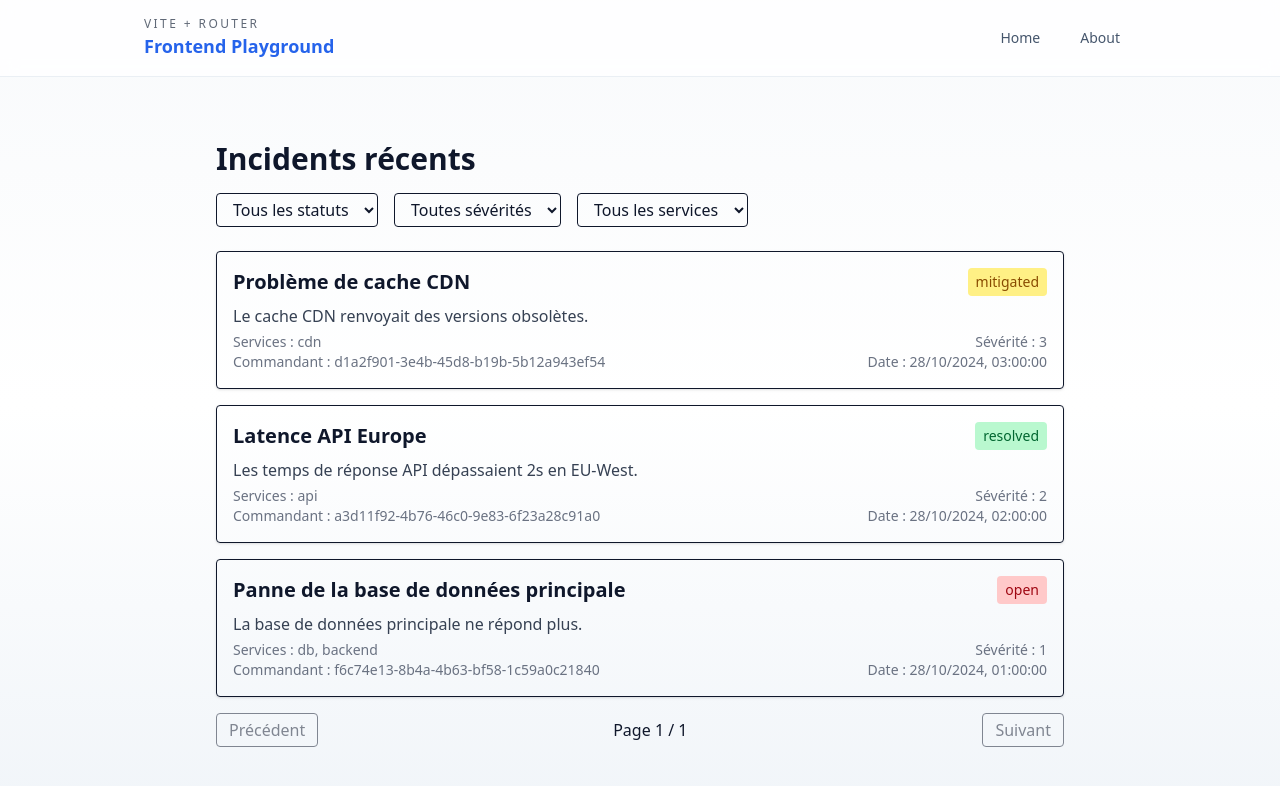
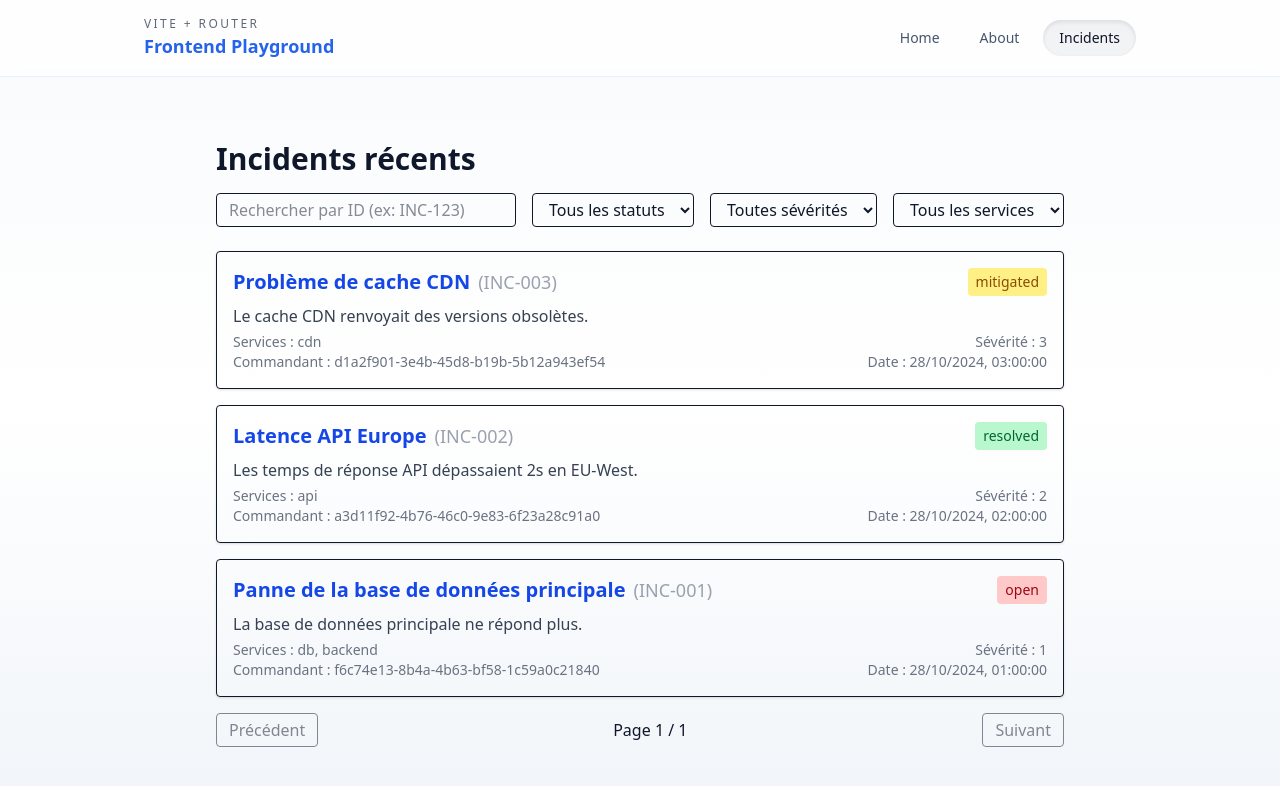
Before and after one commit to JeromeMSD/projet_devops-ilia-2025, a React app in the folder frontend/: page /incidents in a window 1280 px wide. Shown: the top 786 px of the page. Built offline with nearby package versions, Linux system fonts and the light colour scheme; the HTML template or start-up script is replaced by a standard one.

Commit message:
Ajout de la barre de recherche ainsi que du bouton Incidents pour accéder à la page Incidents.

```diff
--- a/frontend/src/components/Navbar.tsx
+++ b/frontend/src/components/Navbar.tsx
@@ -28,6 +28,9 @@ export function Navbar() {
                         <NavLink to="/about" className={linkClasses}>
                             About
                         </NavLink>
+                            <NavLink to="/incidents" className={linkClasses}>
+                            Incidents
+                        </NavLink>
                     </nav>
                 </div>
             </div>
--- a/frontend/src/routes/IncidentsPage.tsx
+++ b/frontend/src/routes/IncidentsPage.tsx
@@ -1,4 +1,4 @@
-import { useState, useMemo } from "react";
+import { useState, useMemo, useEffect } from "react";
 import { mockIncidents } from "../mocks/mockData";
 
 const frenchDateFormatter = new Intl.DateTimeFormat("fr-FR", {
@@ -27,7 +27,13 @@ function IncidentsPage() {
   const [statusFilter, setStatusFilter] = useState<"all" | "open" | "resolved" | "mitigated">("all");
   const [sevFilter, setSevFilter] = useState<number | "all">("all");
   const [serviceFilter, setServiceFilter] = useState<string>("all");
+  const [searchQuery, setSearchQuery] = useState<string>("");
   const [page, setPage] = useState(1);
+
+  // Réinitialise la page à 1 à chaque changement de filtre
+  useEffect(() => {
+    setPage(1);
+  }, [statusFilter, sevFilter, serviceFilter, searchQuery]);
 
   // Filtrer les incidents
   const filteredIncidents = useMemo(() => {
@@ -38,10 +44,16 @@ function IncidentsPage() {
         const serviceMatch =
           serviceFilter === "all" ||
           incident.services.some((s) => s.toLowerCase() === serviceFilter.toLowerCase());
-        return statusMatch && sevMatch && serviceMatch;
+
+        // On convertit l'ID en string pour la recherche
+        const idMatch = String(incident.id)
+          .toLowerCase()
+          .includes(searchQuery.toLowerCase());
+
+        return statusMatch && sevMatch && serviceMatch && idMatch;
         })
       .sort((a, b) => b.started_at - a.started_at); // tri par recence (plus récent en premier)
-  }, [statusFilter, sevFilter, serviceFilter]);
+  }, [statusFilter, sevFilter, serviceFilter, searchQuery]);
 
   // Pagination
   const paginatedIncidents = useMemo(() => {
@@ -62,6 +74,16 @@ function IncidentsPage() {
 
       {/* Filtres */}
       <div className="flex gap-4 mb-6 flex-wrap">
+        {/* Barre de recherche par ID */}
+        <input
+          type="text"
+          placeholder="Rechercher par ID (ex: INC-123)"
+          className="border rounded px-3 py-1 flex-grow min-w-[250px]"
+          value={searchQuery}
+          onChange={(e) => setSearchQuery(e.target.value)}
+        />
+
+        {/* Filtres existants */}
         <select
           className="border rounded px-3 py-1"
           value={statusFilter}
@@ -103,10 +125,25 @@ function IncidentsPage() {
 
       {/* Liste d’incidents (défilement sur la page) */}
       <div className="space-y-4">
-        {paginatedIncidents.map((incident) => (
-          <div key={incident.id} className="border rounded p-4 shadow hover:shadow-lg transition">
+        {/* Message si aucun résultat */}
+        {paginatedIncidents.length === 0 ? (
+          <div className="text-center text-gray-500 py-10">
+          Aucun incident ne correspond à vos filtres.
+          </div>
+        ) : (
+          paginatedIncidents.map((incident) => (
+            <a
+              key={incident.id}
+              // Prépare la route pour la page de détail (ex: /incidents/INC-123)
+              href={`/incidents/${incident.id}`}
+              className="block border rounded p-4 shadow hover:shadow-lg transition hover:bg-gray-50 cursor-pointer"
+            >
               <div className="flex justify-between items-center mb-2">
-              <h2 className="text-xl font-semibold">{incident.title}</h2>
+                <h2 className="text-xl font-semibold text-blue-700 hover:underline">
+                  {incident.title}
+                  {/* Affichage de l'ID pour plus de clarté */}
+                  <span className="text-gray-400 font-light text-lg ml-2">({incident.id})</span>
+                </h2>
                 <span
                   className={`px-2 py-1 rounded text-sm font-medium ${
                     incident.status === "open"
@@ -130,8 +167,9 @@ function IncidentsPage() {
                 <span>Commandant : {incident.commander}</span>
                 <span>Date : {formatIncidentDate(incident.started_at)}</span>
               </p>
-          </div>
-        ))}
+            </a>
+          ))
+        )}
       </div>
 
       {/* Pagination */}
```
Lines whose indentation alone changed are shown as unchanged.
